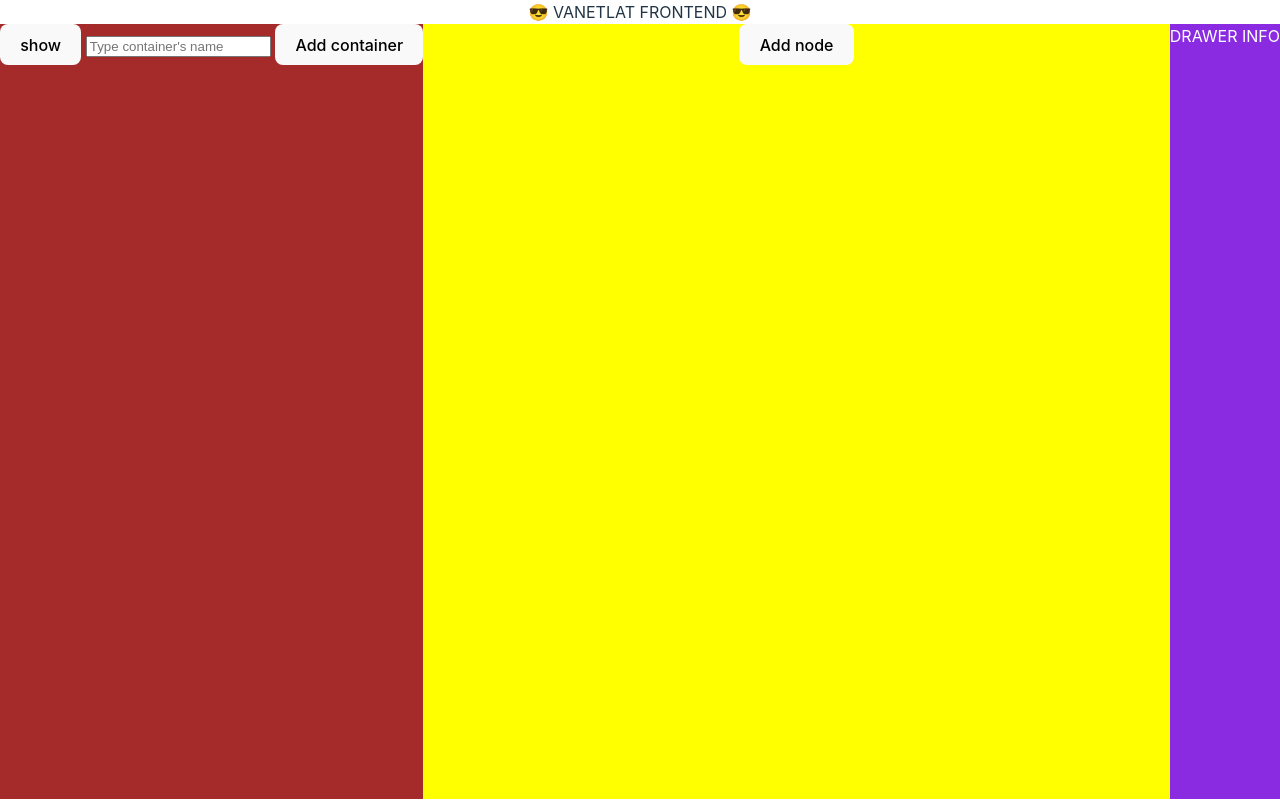
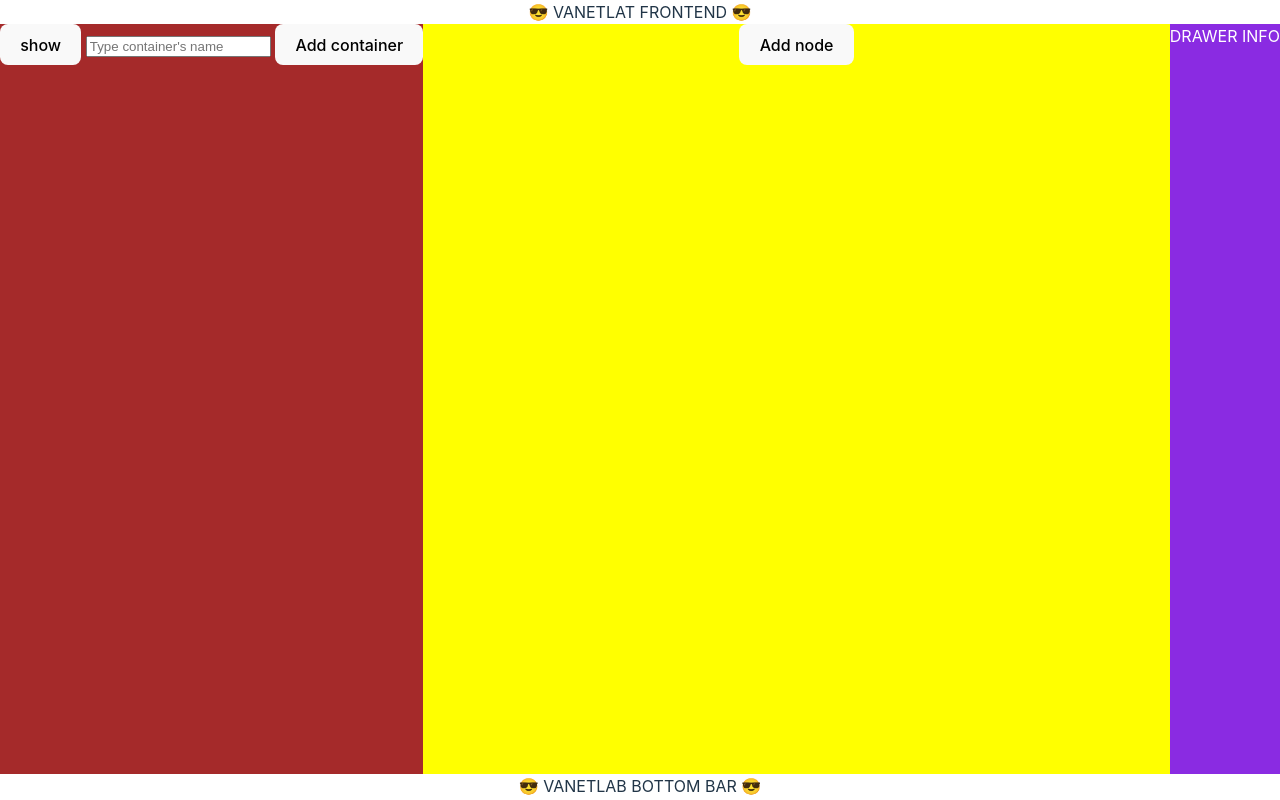
Before and after one commit to vanetnuggets/vanetlab-fe, a Svelte app: page / in a window 1280 px wide. Built offline with nearby package versions, Linux system fonts and the light colour scheme.

Commit message:
bottom bar layout

```diff
--- a/src/App.svelte
+++ b/src/App.svelte
@@ -25,13 +25,18 @@
     <TopBar></TopBar>
   </span>
 
+  <span slot="bottom">
+    <BottomBar></BottomBar>
+  </span>
+
   <span slot="content">
     <DragContainer/>
   </span>
 </AppLayout>
 
 <script>
-import TopBar from "./lib/borderplate/TopBar.svelte";
+import BottomBar from "./lib/layouts/BottomBar.svelte";
+import TopBar from "./lib/layouts/TopBar.svelte";
 import LeftDrawer from "./lib/layouts/LeftDrawer.svelte";
 import AppLayout from "./lib/layouts/AppLayout.svelte";
 import Topology from "./lib/Topology.svelte";
--- a/src/lib/layouts/AppLayout.svelte
+++ b/src/lib/layouts/AppLayout.svelte
@@ -1,6 +1,8 @@
 <div class="myapp">
   <slot name="top">
   </slot>
+
+
 
   <div class="lol">
 
@@ -17,6 +19,10 @@
       </slot>
     </div>
   </div>
+  <div class="mybottom">
+    <slot name="bottom">
+    </slot>
+  </div>
 </div>
 
 <style>
@@ -24,10 +30,14 @@
   flex: 0 0 25px;
 }
 
+.mybottom {
+  flex: 0 0 25px;
+}
+
 .lol {
   display: flex;
   flex-direction: row;
-  max-height: calc(100vh - 25px);
+  max-height: calc(100vh - 50px);
   max-width: 100%;
   height: 100vh;
   align-items: stretch;
--- /dev/null
+++ b/src/lib/layouts/BottomBar.svelte
@@ -0,0 +1 @@
+😎 VANETLAB BOTTOM BAR 😎
```
Also changed, not shown: src/lib/layouts/TopBar.svelte (renamed from src/lib/borderplate/TopBar.svelte).
